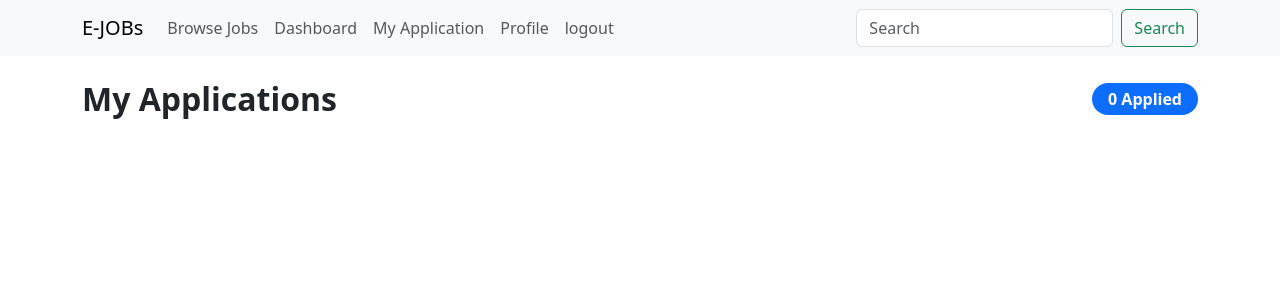
After one commit to Bikrom2001/job-Portal, a Django app: page /my-applications/ in a window 1280 px wide. The commit adds this page. Shown: the top 300 px of the page. Run offline with Django 5.2, Linux system fonts and the light colour scheme; a user stored in the database is signed in; data comes from the database, SQL or seed files in the repository; both versions use the stored data as it was after the commit.

Commit message:
My Applications done

```diff
--- a/jobPortalProject/jobportal/templates/master/nav.html
+++ b/jobPortalProject/jobportal/templates/master/nav.html
@@ -14,6 +14,9 @@
         {% if request.user.is_authenticated %}
         <li class="nav-item">
           <a class="nav-link " href="{% url 'dashboard_view' %}">Dashboard</a>
+        </li>
+        <li class="nav-item">
+          <a class="nav-link " href="{% url 'my_application' %}">My Application</a>
         </li>
 
         <li class="nav-item">
--- /dev/null
+++ b/jobPortalProject/jobportal/templates/my-applications.html
@@ -0,0 +1,83 @@
+{% extends 'master/base.html' %}
+
+{% block content %}
+   <!-- Header -->
+    <div class="d-flex justify-content-between align-items-center mb-4">
+        <h2 class="fw-bold mb-0">
+            <i class="bi bi-briefcase-fill text-primary"></i>
+            My Applications
+        </h2>
+
+        <span class="badge bg-primary rounded-pill fs-6 px-3 py-2">
+            {{ application_list|length }} Applied
+        </span>
+    </div>
+
+    {% for job in application_list %}
+
+    <div class="card border-0 shadow-sm rounded-4 mb-4">
+
+        <div class="card-body">
+
+            <div class="row align-items-center">
+
+                <!-- Logo -->
+                <div class="col-lg-2 col-md-3 text-center mb-3 mb-md-0">
+
+                    <img src="{{ job.applied_job.posted_by.logo.url }}"
+                        class="rounded-circle border p-1"
+                        style="width:90px;height:90px;object-fit:cover;"
+                        alt="Company Logo">
+
+                </div>
+
+                <!-- Details -->
+                <div class="col-lg-7 col-md-6">
+
+                    <h4 class="fw-bold mb-2">
+                        {{ job.applied_job.title }}
+                    </h4>
+
+                    <p class="text-secondary mb-3">
+                        <i class="bi bi-building"></i>
+                        {{ job.applied_job.posted_by.company_name }}
+                    </p>
+
+                    <div class="d-flex flex-wrap gap-2 mb-3">
+
+                        <span class="badge bg-primary rounded-pill px-3 py-2">
+                            <i class="bi bi-tag-fill"></i>
+                            {{ job.applied_job.category.name }}
+                        </span>
+
+                        <span class="badge bg-light text-dark border rounded-pill px-3 py-2">
+                            <i class="bi bi-calendar-event text-danger"></i>
+                            Deadline: {{ job.applied_job.deadline }}
+                        </span>
+
+                        <span class="badge bg-light text-dark border rounded-pill px-3 py-2">
+                            <i class="bi bi-clock-history text-success"></i>
+                            Applied: {{ job.applied_at }}
+                        </span>
+
+                    </div>
+
+                </div>
+
+                <!-- Status -->
+                <div class="col-lg-3 col-md-3 text-md-end text-center">
+                        <span class="badge bg-secondary fs-6 rounded-pill px-4 py-3">
+                            {{ job.status }}
+                        </span>
+                </div>
+
+            </div>
+
+        </div>
+
+    </div>
+
+
+    {% endfor %}
+
+{% endblock %}
--- a/jobPortalProject/jobportal/urls.py
+++ b/jobPortalProject/jobportal/urls.py
@@ -20,4 +20,6 @@ urlpatterns = [
 
 
     path('apply-job/<str:id>/',apply_job_view,name='apply_job_view'),
+    path('my-applications/',my_application,name='my_application'),
+
 ]
--- a/jobPortalProject/jobportal/views.py
+++ b/jobPortalProject/jobportal/views.py
@@ -215,7 +215,7 @@ def apply_job_view(request, id):
             data.applied_job = job
             data.save()
             messages.success(request, 'Application submit successfully.')
-            return redirect('browse_job_view')
+            return redirect('my_application')
 
     form_data = ApplyJobForm()
     context = {
@@ -225,3 +225,17 @@ def apply_job_view(request, id):
         'form_btn': 'Apply',
     }
     return render(request, 'master/base-form.html', context)
+
+
+def my_application(request):
+
+    my_application = ApplyJobModel.objects.filter(applied_by = request.user.seeker_profile)
+
+    context = {
+        'application_list': my_application,
+        'title': 'My Application Page',
+        'form_title': 'Apply Job Info Form',
+        'form_btn': 'Apply',
+    }
+
+    return render(request, 'my-applications.html', context)
```
Also changed, not shown: jobPortalProject/db.sqlite3, 2 other files.
